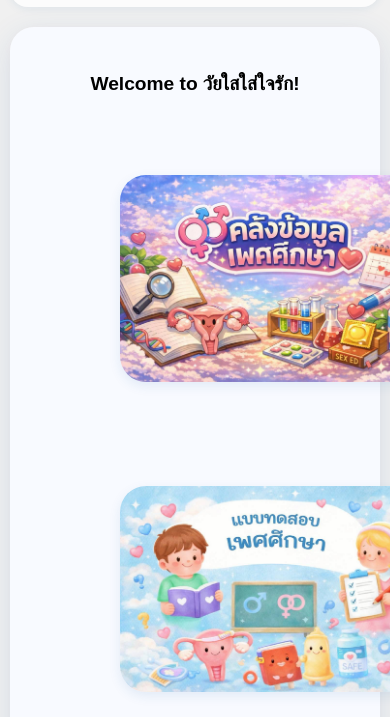
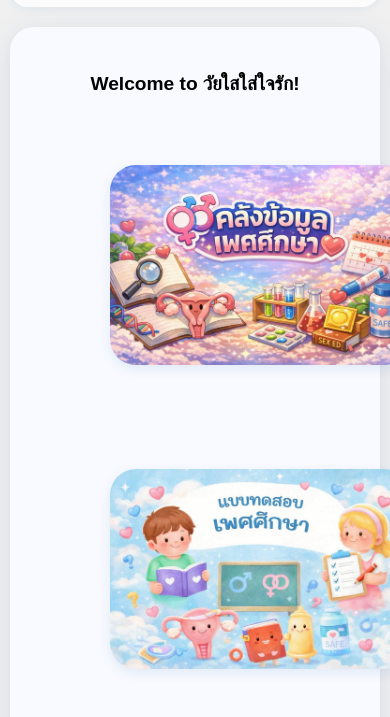
Before and after one commit to thatporn2/waisai, a website: page public/homepage.html in a window 390 px wide. Shown: the part 127-844 px from the top of the page. Drawn offline with Linux system fonts and the light colour scheme; a web font is replaced by a local one.

Commit message:
new mobile

```diff
--- a/public/css/style.css
+++ b/public/css/style.css
@@ -239,6 +239,11 @@
     .homepage-container h2 { /* Adjusts welcome for mobile */
         font-size: 1.2em; /* Smaller font */
     }
+    .menu {
+        margin-top: 20px; /* Top margin */
+        margin-left: 0px; /* Left margin */
+        margin-right: 30px; /* Right margin */
+    }
 
 
 /* Desktop Enhancements */
```
